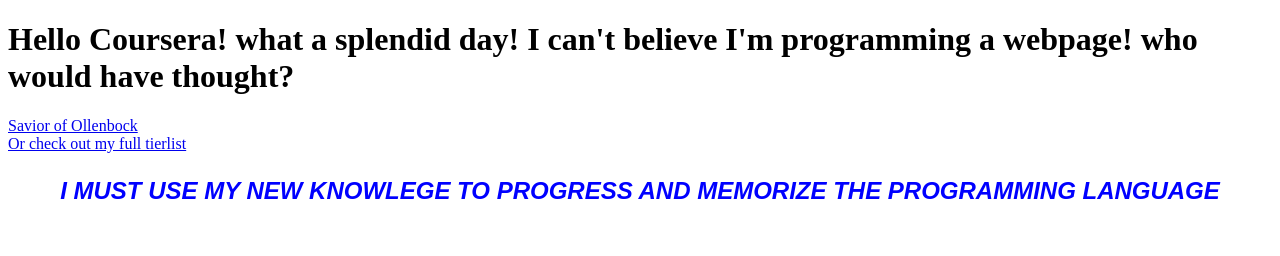
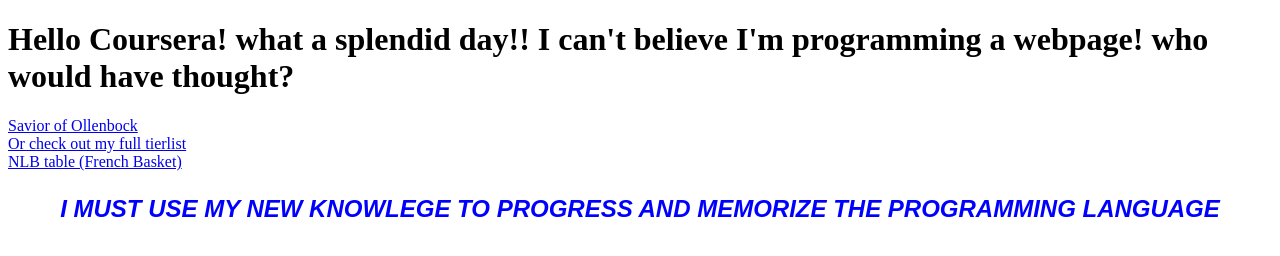
Before and after one commit to tauntingeleven/coursera-lesson, a plain HTML site: page site/index.html in a window 1280 px wide. Drawn offline with Linux system fonts and the light colour scheme.

Commit message:
NLB added to links.

```diff
--- a/site/index.html
+++ b/site/index.html
@@ -16,12 +16,15 @@
 </style>
 </head>
 <body>
-<h1>Hello Coursera! what a splendid day! I can't believe I'm programming a webpage! who would have thought?</h1>
+<h1>Hello Coursera! what a splendid day!! I can't believe I'm programming a webpage! who would have thought?</h1>
 <section>
 	<a href="https://scryfall.com/card/vow/34/savior-of-ollenbock" target="_blank" title="Watch out for the bomb!">Savior of Ollenbock</a>
 	<div>
 	<a href="magic.html">Or check out my full tierlist</a>
 	</div>
+	<div>
+	<a href="https://www.lnb.fr/elite/classement/"target="_blank" title="Is Dijon going to win?">NLB table (French Basket) </a>
+	</div>
 </section>
 <p class="style">I must use my new knowlege to progress and memorize the programming language</p>
 </body>
```
Also changed, not shown: site/magic.html (+6 -1 lines).
